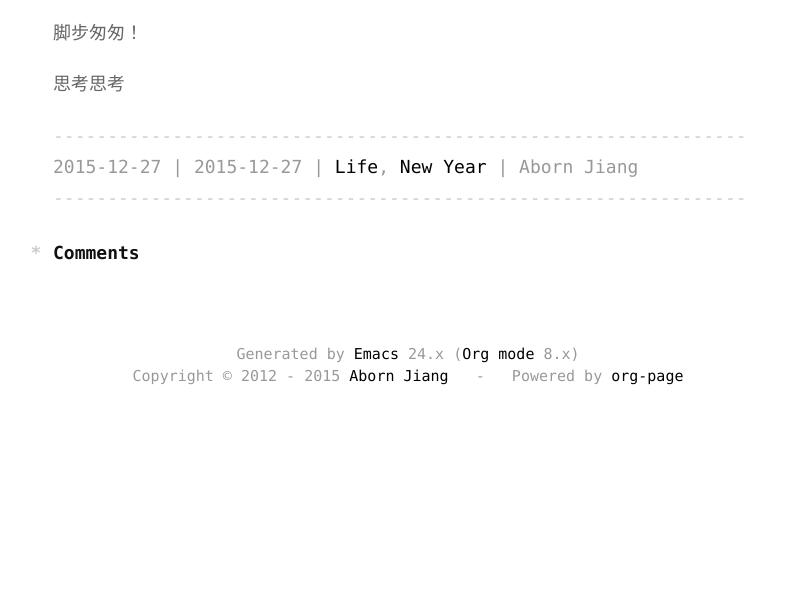
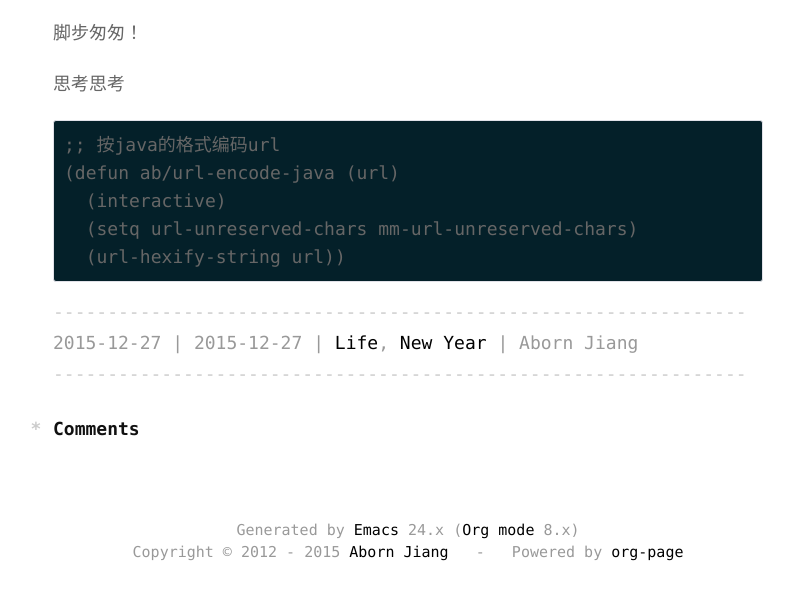
Before and after one commit to aborn/blog.aborn.me, a plain HTML site: page blog/2015/12/27/begin2016/index.html in a window 1280 px wide. Shown: the part 339-933 px from the top of the page, without its empty margins (232-1026 px from the left). Before the commit the page ends 800 px from the top, so only its background shows below. Drawn offline with nearby package versions, Linux system fonts and the light colour scheme; some packages are replaced by stand-ins of ours; a script that the page names is missing.

Commit message:
Update published html files, committed by org-page.

```diff
--- a/blog/2015/12/27/begin2016/index.html
+++ b/blog/2015/12/27/begin2016/index.html
@@ -43,6 +43,16 @@
 思考思考
 </p>
 
+<div class="org-src-container">
+
+<pre class="src src-elisp">;; 按java的格式编码url
+(defun ab/url-encode-java (url)
+  (interactive)
+  (setq url-unreserved-chars mm-url-unreserved-chars)
+  (url-hexify-string url))
+</pre>
+</div>
+
 </div>
 </div>
     <div>
--- a/rss.xml
+++ b/rss.xml
@@ -4,8 +4,8 @@
     <title>aborn</title>
     <link>http://aborn.me/</link>
     <description>思考创造个性，个性成就自我！</description>
-    <pubDate>Sun, 27 Dec 2015 18:33:42 CST</pubDate>
-    <lastBuildDate>Sun, 27 Dec 2015 18:33:42 CST</lastBuildDate>
+    <pubDate>Sun, 27 Dec 2015 19:03:33 CST</pubDate>
+    <lastBuildDate>Sun, 27 Dec 2015 19:03:33 CST</lastBuildDate>
     <docs>http://www.rssboard.org/rss-specification</docs>
     <generator>Org-page static site generator (https://github.com/kelvinh/org-page)</generator>
     <item>
```
